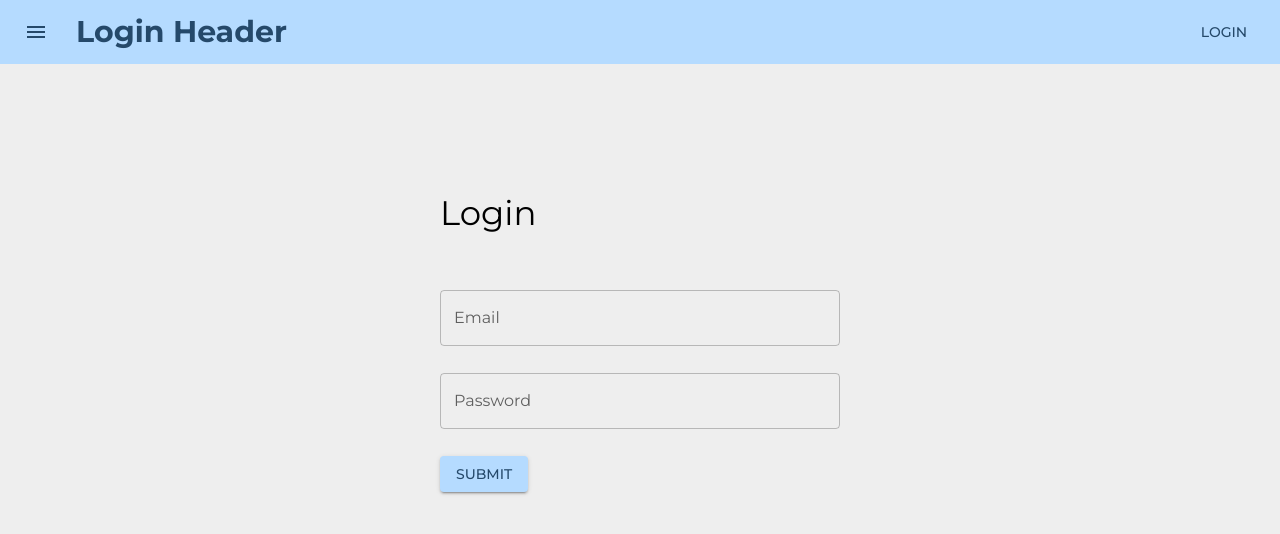
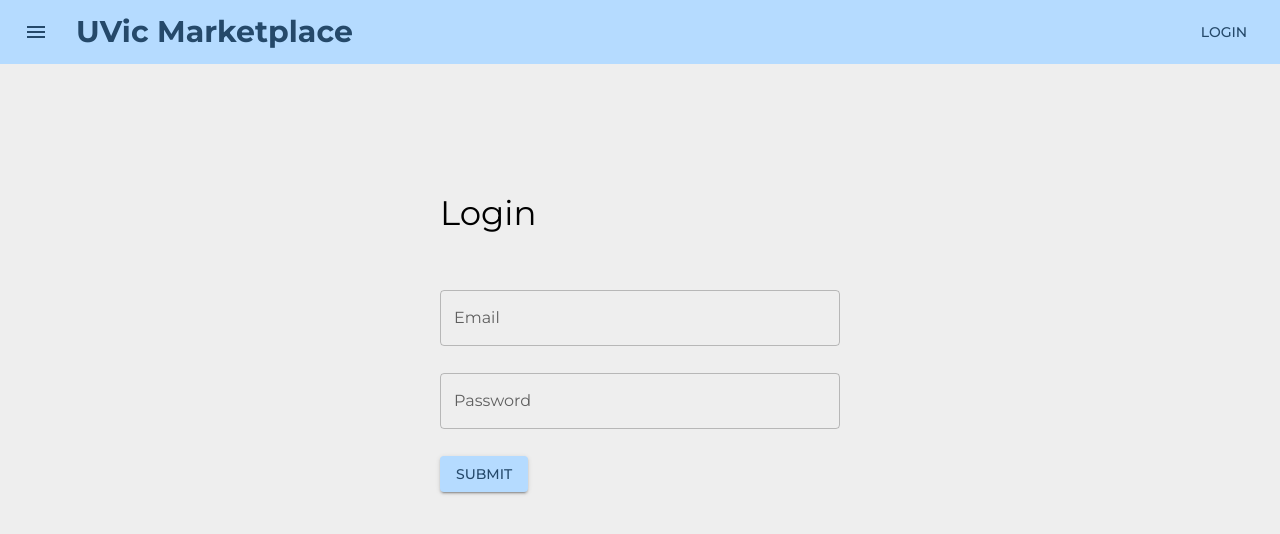
Before and after one commit to matt-lebl/uvic-marketplace, a React (Create React App) app in the folder frontend/: page /login in a window 1280 px wide. Shown: the top 534 px of the page. Built offline with nearby package versions, Linux system fonts and the light colour scheme.

Commit message:
Update header to reflect mocks

```diff
--- a/frontend/src/pages/Components/LoginHeader.tsx
+++ b/frontend/src/pages/Components/LoginHeader.tsx
@@ -22,7 +22,7 @@
             <MenuIcon />
           </IconButton>
           <Typography variant="h6" component="div" sx={{ flexGrow: 1 }}>
-            Login Header
+            UVic Marketplace
           </Typography>
           <Button color="inherit">Login</Button>
         </Toolbar>
```
Also changed, not shown: 1 other file (tests, documents, lock files or other folders).
